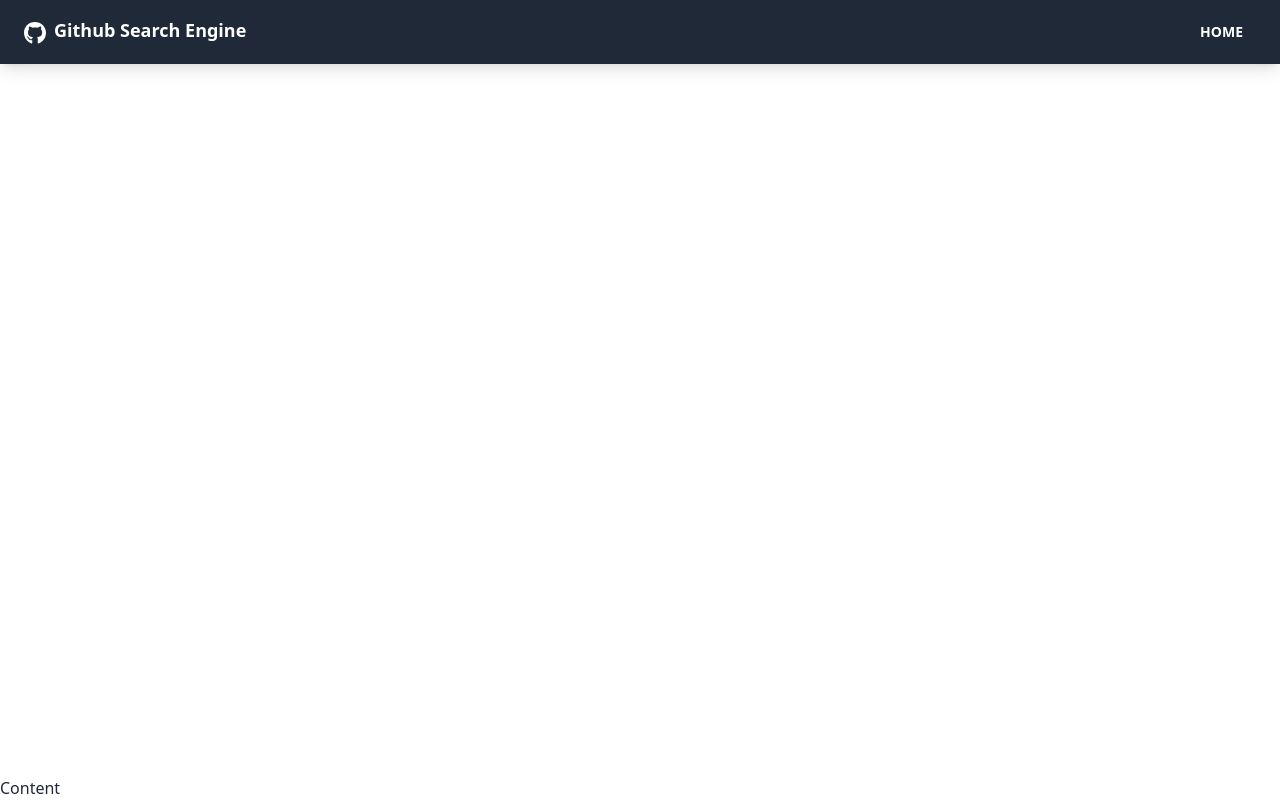
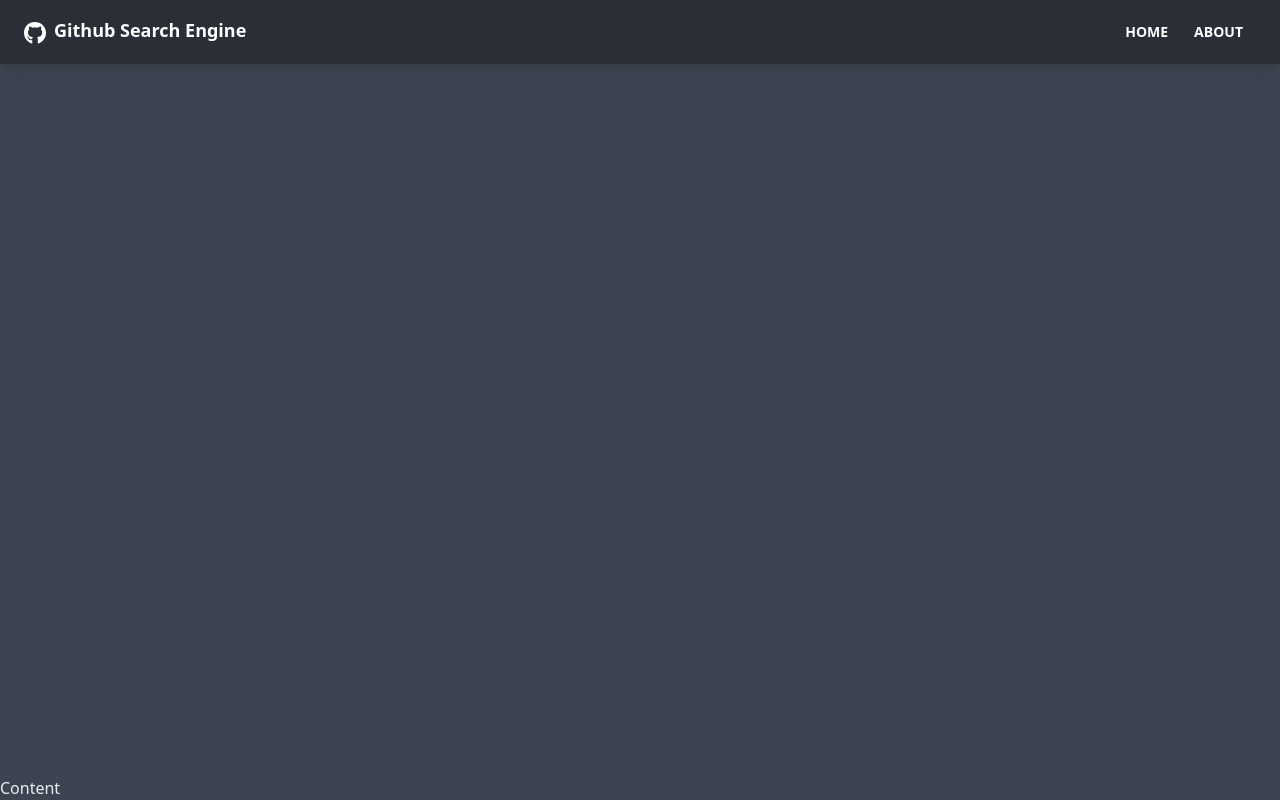
Before and after one commit to devenshetty/github-search-engine-React.js-, a React (Create React App) app: page / in a window 1280 px wide. Built offline with nearby package versions, Linux system fonts and the light colour scheme.

Commit message:
changed the theme from fantasy to dark and added about button

```diff
--- a/src/components/layout/Navbar.jsx
+++ b/src/components/layout/Navbar.jsx
@@ -15,6 +15,9 @@ function Navbar({ title }) {
         <Link to="/" className="btn btn-ghost btn-sm rounded-btn">
           Home
         </Link>
+        <Link to="/about" className="btn btn-ghost btn-sm rounded-btn">
+          About
+        </Link>
       </div>
     </div>
   </div>
--- a/tailwind.config.js
+++ b/tailwind.config.js
@@ -10,7 +10,7 @@ module.exports = {
   plugins: [require('daisyui')],
   daisyui: {
   themes: [
-    'fantasy'
+    'dark'
   ],
 },
 }
```
